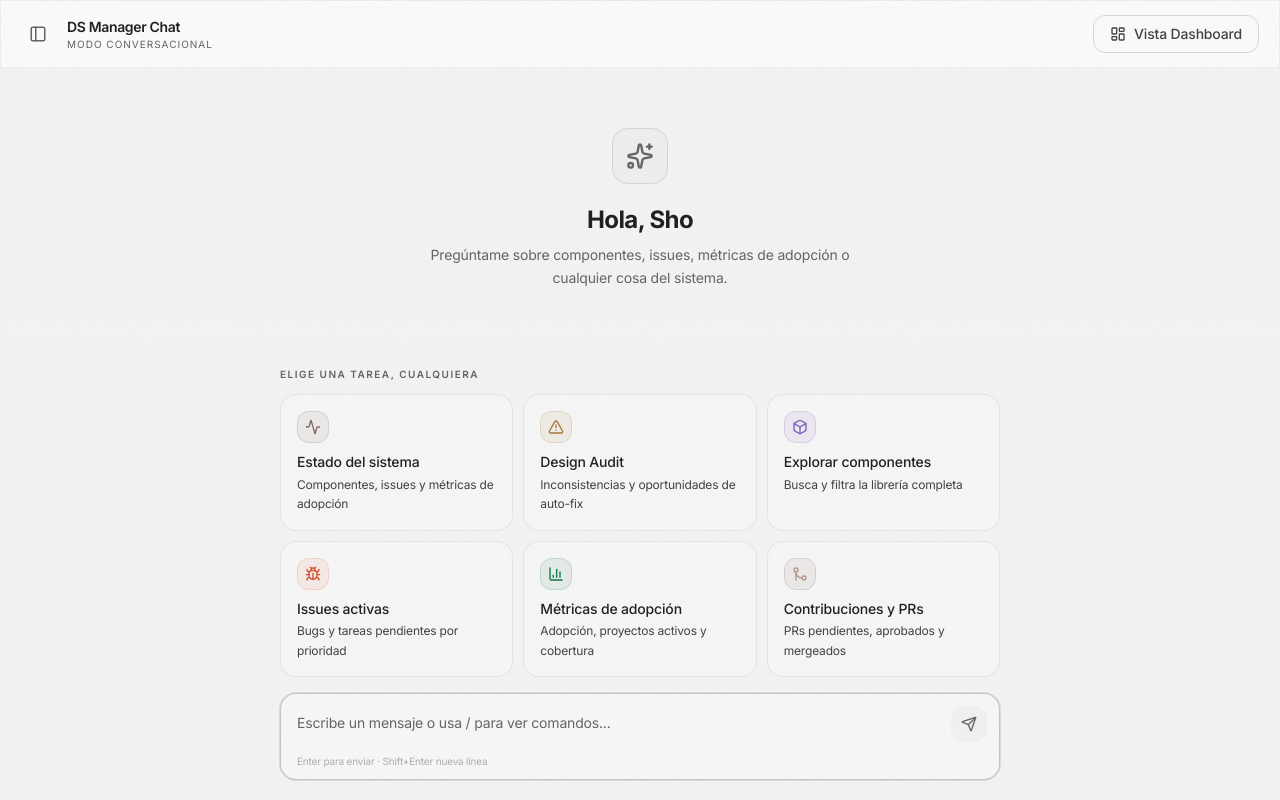
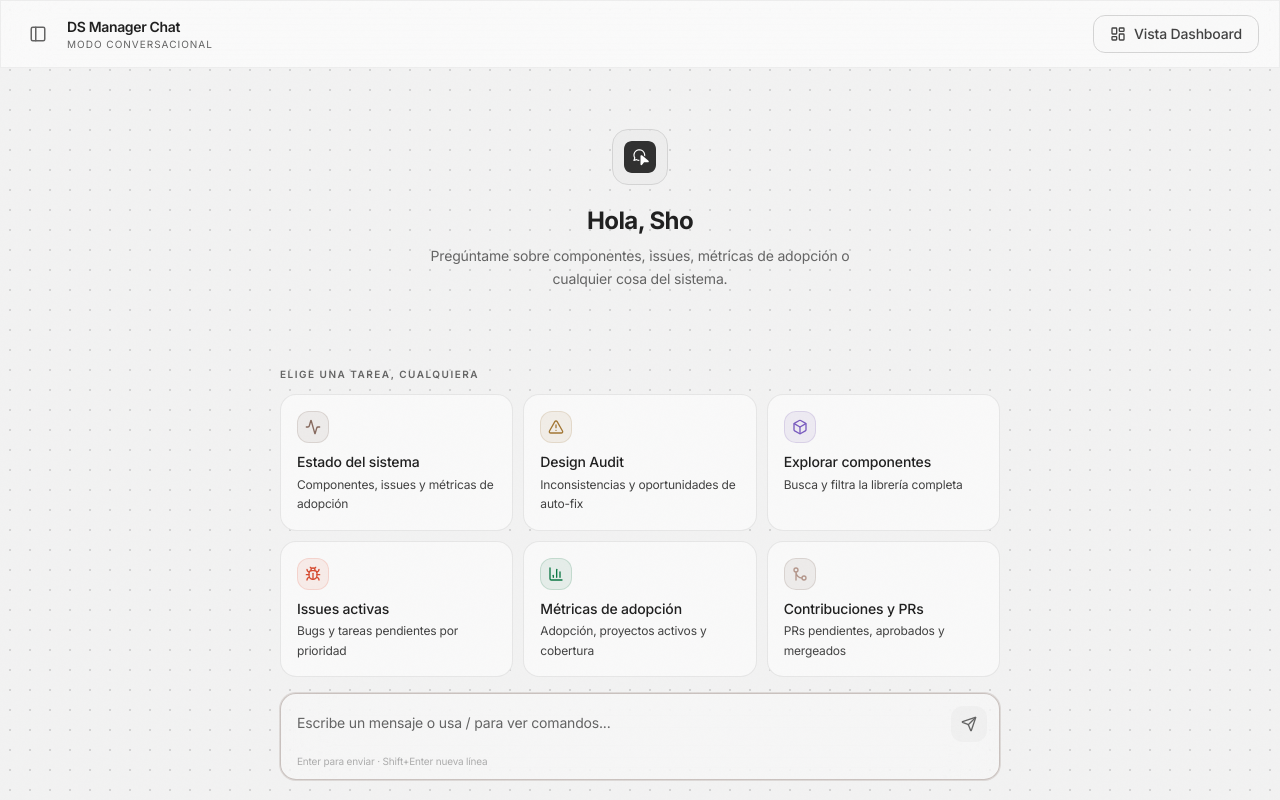
Before and after one commit to johanvillalbab/design-system-manager, a Vue app: page / in a window 1280 px wide. Built offline with nearby package versions, Linux system fonts and the light colour scheme.

Commit message:
Update ChatView UI and styles: remove borders, update backgrounds and icons
Co-authored-by: Cursor <cursoragent@cursor.com>

```diff
--- a/src/components/chat/ChatInput.vue
+++ b/src/components/chat/ChatInput.vue
@@ -98,7 +98,7 @@ defineExpose({
     </Transition>
 
     <!-- Input area -->
-    <div class="bg-surface-800/60 border border-border rounded-2xl overflow-hidden focus-within:border-accent-500/30 focus-within:ring-1 focus-within:ring-accent-500/15 transition-all">
+    <div class="bg-surface-800/60 backdrop-blur-xl border border-border rounded-2xl overflow-hidden focus-within:border-accent-500/30 focus-within:ring-1 focus-within:ring-accent-500/15 transition-all">
       <div class="flex items-end gap-2 p-3">
         <textarea
           ref="inputRef"
--- a/src/components/chat/ChatTriggerCards.vue
+++ b/src/components/chat/ChatTriggerCards.vue
@@ -47,7 +47,7 @@ function getStyle(iconName: string) {
         v-for="suggestion in chatStore.suggestions"
         :key="suggestion.id"
         @click="emit('trigger', suggestion.trigger)"
-        class="group flex flex-col gap-2.5 p-4 bg-surface-800/40 border border-border/50 rounded-2xl hover:bg-surface-800/70 hover:border-border-hover transition-all duration-200 text-left"
+        class="group flex flex-col gap-2.5 p-4 bg-surface-800 border border-border/50 rounded-2xl hover:bg-surface-800/70 hover:border-border-hover transition-all duration-200 text-left"
       >
         <div
           class="w-8 h-8 rounded-xl flex items-center justify-center transition-all duration-200"
--- a/src/pages/ChatView.vue
+++ b/src/pages/ChatView.vue
@@ -5,7 +5,8 @@ import { useChatStore } from '@/stores/chat'
 import ChatMessage from '@/components/chat/ChatMessage.vue'
 import ChatInput from '@/components/chat/ChatInput.vue'
 import ChatTriggerCards from '@/components/chat/ChatTriggerCards.vue'
-import { LayoutDashboard, Trash2, Sparkles, Plus, MessageSquare, Trash, PanelLeftClose, PanelLeft } from 'lucide-vue-next'
+import { LayoutDashboard, Trash2, Plus, MessageSquare, Trash, PanelLeftClose, PanelLeft } from 'lucide-vue-next'
+import faviconUrl from '/favicon.svg?url'
 
 const router = useRouter()
 const chatStore = useChatStore()
@@ -132,11 +133,10 @@ function formatTime(date: Date): string {
     <!-- Main Chat Area -->
     <div class="flex-1 flex flex-col min-w-0 relative">
 
-      <div class="absolute inset-0 pointer-events-none opacity-[0.4]"
-        style="background-image: radial-gradient(circle, var(--color-surface-500) 0.5px, transparent 0.5px); background-size: 24px 24px;"
+      <div class="absolute inset-0 pointer-events-none opacity-[1.0]"
+        style="background-image: radial-gradient(circle, var(--color-surface-500) 0.8px, transparent 0.8px); background-size: 20px 20px;"
       ></div>
 
-      <div class="absolute top-0 left-0 right-0 h-px bg-gradient-to-r from-transparent via-accent-500/30 to-transparent z-10"></div>
 
       <!-- Header -->
       <header class="relative z-10 flex items-center justify-between px-5 py-3.5 border-b border-border/50 glass">
@@ -189,7 +189,7 @@ function formatTime(date: Date): string {
           >
             <div class="text-center animate-fade-up">
               <div class="w-14 h-14 rounded-2xl bg-surface-700/60 border border-border flex items-center justify-center mx-auto mb-5">
-                <Sparkles class="w-7 h-7 text-text-muted" />
+                <img :src="faviconUrl" alt="DS Manager" class="w-8 h-8" />
               </div>
               <h2 class="text-2xl font-display font-bold text-text-primary tracking-tight mb-2">
                 Hola, Sho
@@ -229,8 +229,8 @@ function formatTime(date: Date): string {
       </div>
 
       <!-- Bottom: Triggers + Input -->
-      <div class="relative z-10 border-t border-border/50">
-        <div class="absolute -top-16 left-0 right-0 h-16 bg-gradient-to-t from-surface-950 to-transparent pointer-events-none"></div>
+      <div class="relative z-10">
+        <!-- gradient removed -->
 
         <div class="max-w-3xl mx-auto px-6 pt-4 pb-5">
           <div v-if="!chatStore.hasMessages" class="mb-4 animate-fade-up stagger-2">
```
Also changed, not shown: public/favicon.svg.
